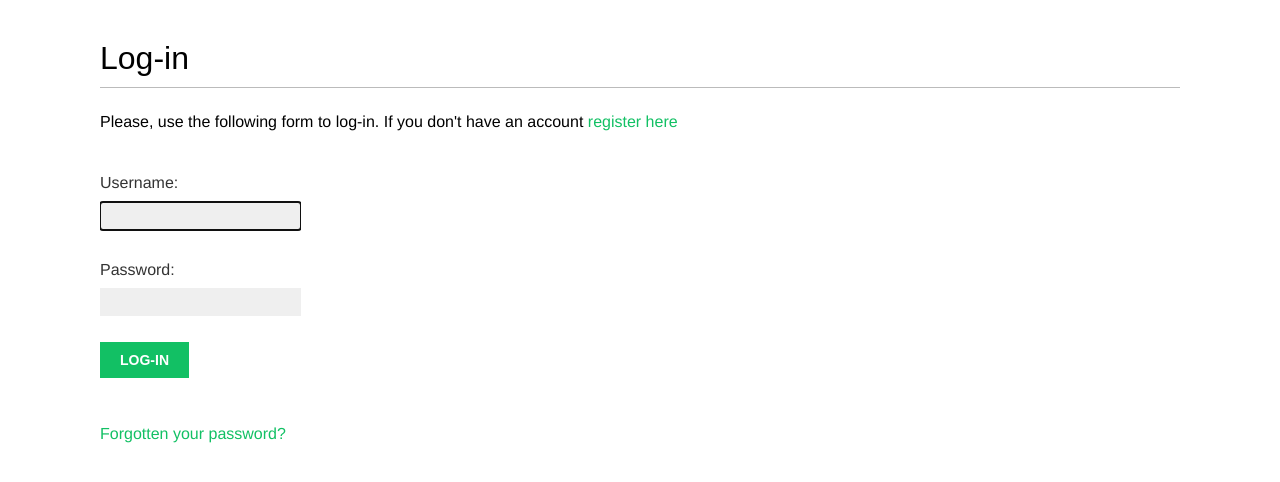
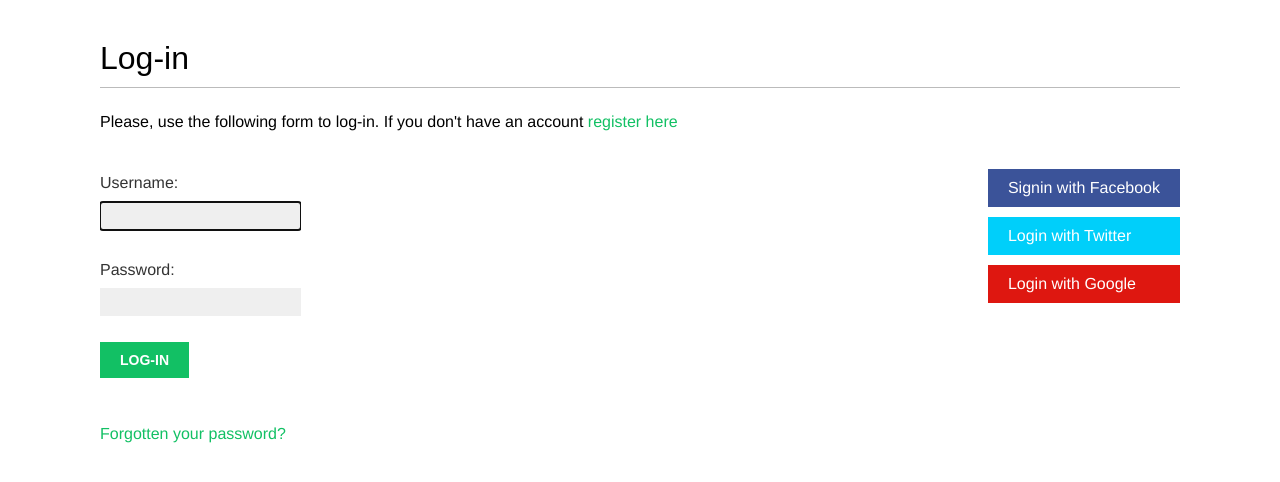
Before and after one commit to CheStix/SocNet, a Django app: page /account/login/ in a window 1280 px wide. Shown: the part 47-529 px from the top of the page. Run offline with Django 3.2, Linux system fonts and the light colour scheme; parts of the project's set-up code (start-up, migrations or seed data) failed here and were passed over; some web fonts are replaced.

Commit message:
install social-auth-django, authentication by google account, facebook and twitter are not finished

```diff
--- a/SocNet/urls.py
+++ b/SocNet/urls.py
@@ -21,6 +21,7 @@ from django.conf.urls.static import static
 urlpatterns = [
     path('admin/', admin.site.urls),
     path('account/', include('account.urls')),
+    path('social-auth/', include('social_django.urls', namespace='social')),
 ]
 
 if settings.DEBUG:
--- a/account/templates/registration/login.html
+++ b/account/templates/registration/login.html
@@ -19,4 +19,18 @@
         </form>
         <p><a href="{% url "password_reset" %}">Forgotten your password?</a></p>
     </div>
+    <div class="social">
+        <ul>
+            <li class="facebook"><a href="{% url "social:begin" "facebook" %}">
+                Signin with Facebook</a></li>
+            <li class="twitter">
+                <a href="{% url "social:begin" "twitter" %}">Login with Twitter</a>
+            </li>
+            <li class="google">
+                <a href="{% url "social:begin" "google-oauth2" %}">
+                    Login with Google
+                </a>
+            </li>
+        </ul>
+    </div>
 {% endblock %}
```
Also changed, not shown: SocNet/settings.py (+20 -1 lines), requirements.txt (+13 -0 lines).
